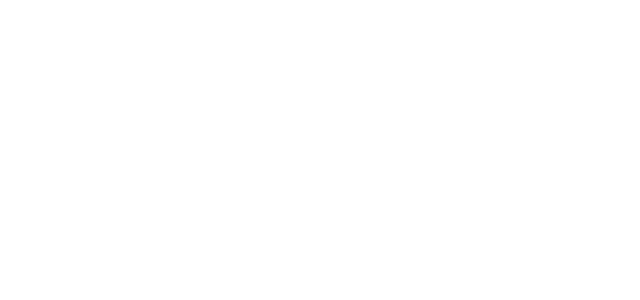
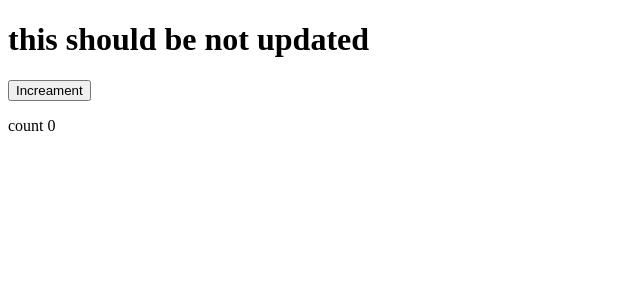
Before and after one commit to shutsugan/training-vue-basics, a Vue app: page / in a window 1280 px wide. Shown: the top 300 px of the page, without its empty margins (0-640 px from the left). Built offline with nearby package versions, Linux system fonts and the light colour scheme.

Commit message:
feat(app): check virtual dom

```diff
--- a/src/App.vue
+++ b/src/App.vue
@@ -1,10 +1,24 @@
 <template>
-  <div id="app"></div>
+  <div id="app">
+    <h1>this should be not updated</h1>
+    <button v-on:click="incrementCount">Increament</button>
+    <p>count {{ count }}</p>
+  </div>
 </template>
 
 <script>
 export default {
   name: "App",
+  data() {
+    return {
+      count: 0,
+    };
+  },
+  methods: {
+    incrementCount() {
+      this.count++;
+    },
+  },
 };
 </script>
 
```
